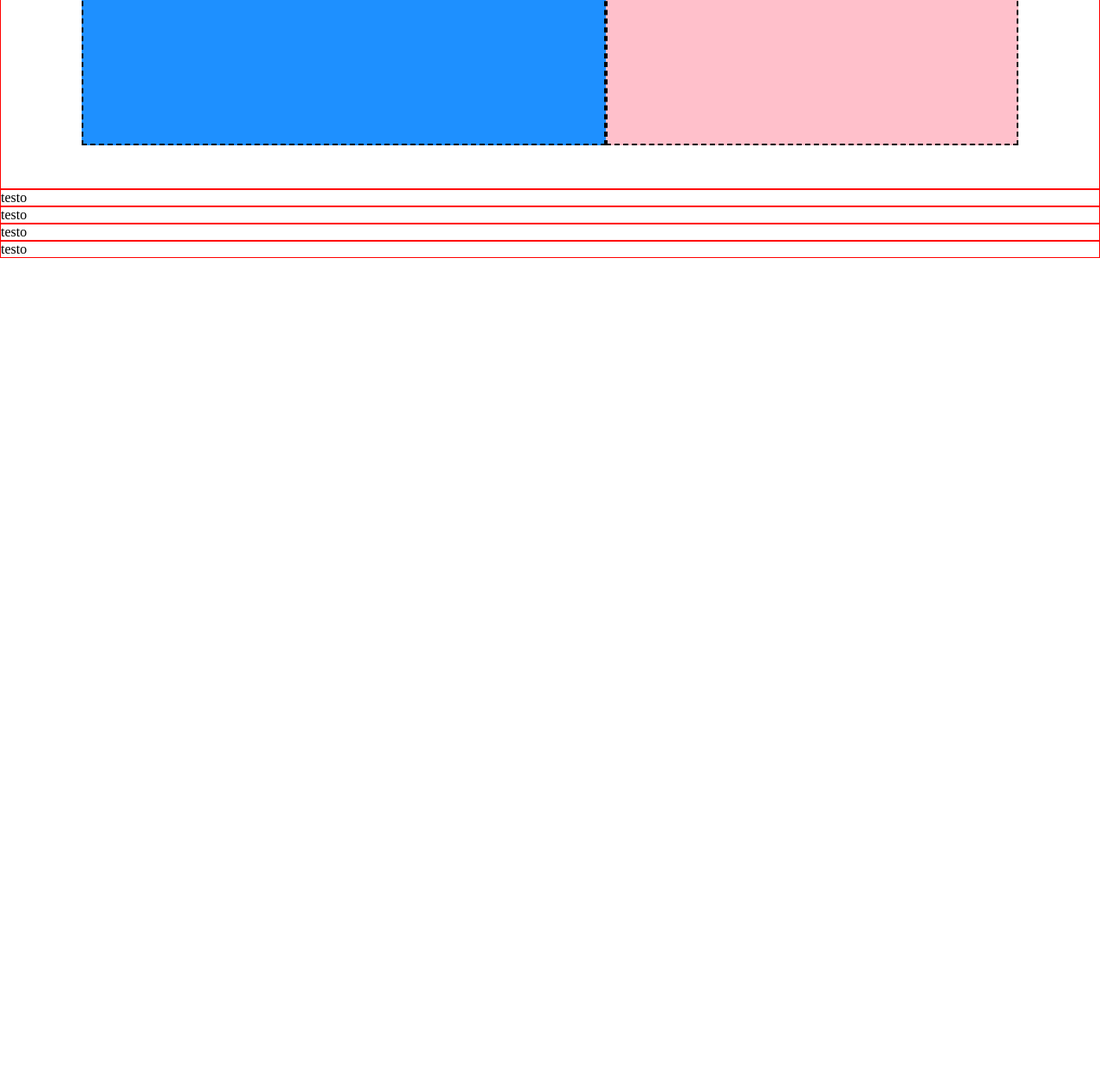
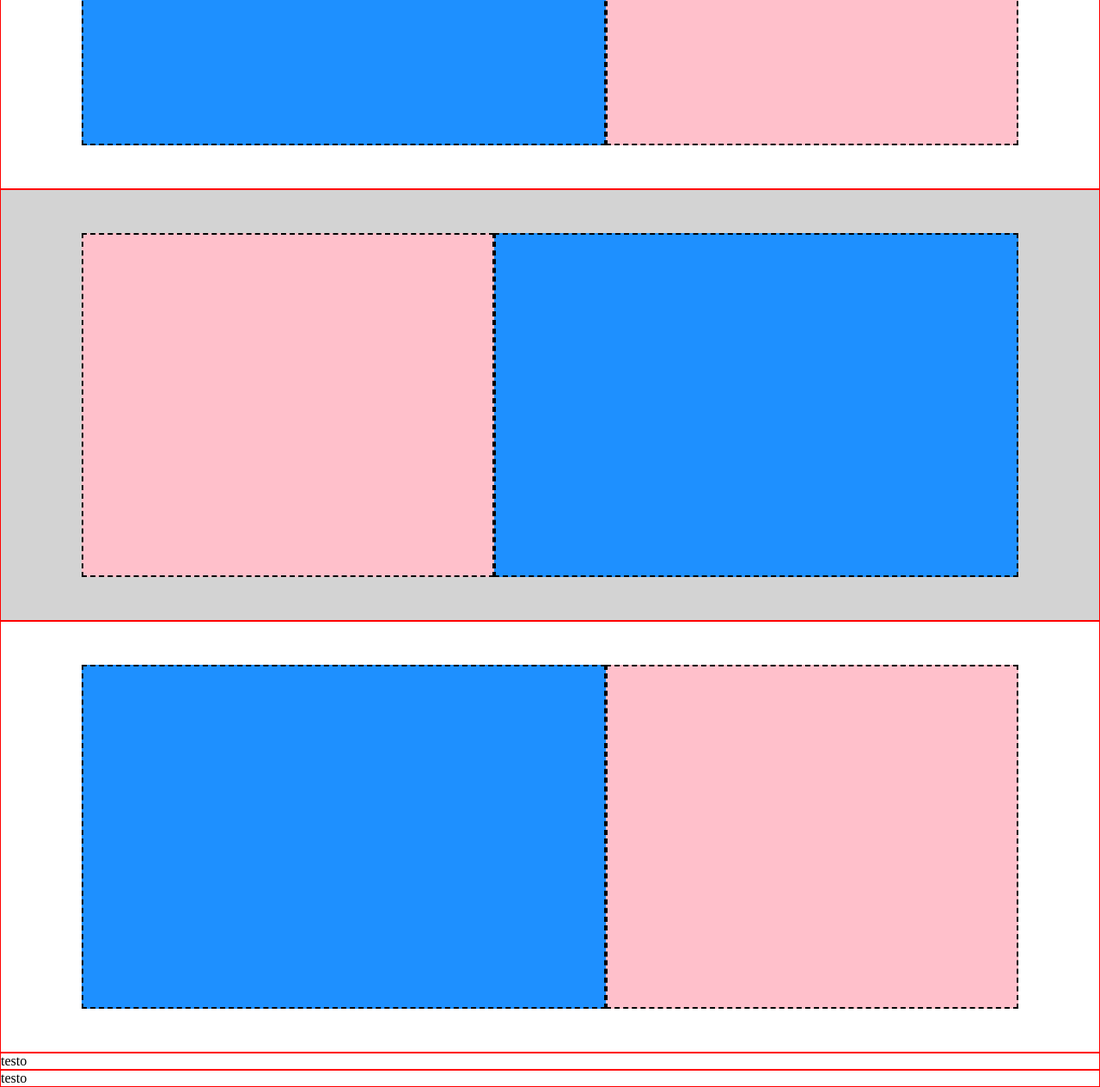
Before and after one commit to simoneditaranto/htmlcss-struttura-discord, a plain HTML site: page index.html in a window 1280 px wide. Shown: the part 858-2122 px from the top of the page at 86% size. Before the commit the page ends 1158 px from the top, so only its background shows below. Drawn offline with Linux system fonts and the light colour scheme.

Commit message:
seconda e terza sezione completate

```diff
--- a/css/style.css
+++ b/css/style.css
@@ -96,18 +96,29 @@ header{
     border: 2px dashed black;
 }
 
-.first-section .row-container .img{
+.section .row-container .img{
     flex-grow: 1;
 
     background-color: #1E90FF;
 }
 
-.first-section .row-container .description{
+.section .row-container .description{
     width: 480px;
 
     background-color: #FFC0CB;
 }
 
+/* fine prima sezione */
 
+/* seconda sezione */
 
-/* fine prima sezione */
+.section.second{
+
+    background-color: #D3D3D3;
+}
+
+.section.second .row-container{
+    flex-direction: row-reverse;
+}
+
+/* fine seconda sezione */
--- a/index.html
+++ b/index.html
@@ -27,8 +27,8 @@
             </header>
 
             <!-- sezione principale -->
-
-            <section class="first-section">
+            <!-- prima sezione -->
+            <section class="section">
                 <div class="row-container">
                     <div class="img">
 
@@ -38,8 +38,32 @@
                     </div>
                 </div>
             </section>
-            <section>testo</section>
-            <section>testo</section>
+
+            <!-- seconda sezione -->
+            <section class="section second">
+                <div class="row-container">
+                    <div class="img">
+
+                    </div>
+                    <div class="description">
+
+                    </div>
+                </div>
+            </section>
+
+            <!-- terza sezione -->
+            <section class="section">
+                <div class="row-container">
+                    <div class="img">
+
+                    </div>
+                    <div class="description">
+
+                    </div>
+                </div>
+            </section>
+
+            <!-- quarta sezione -->
             <section>testo</section>
 
 
```
